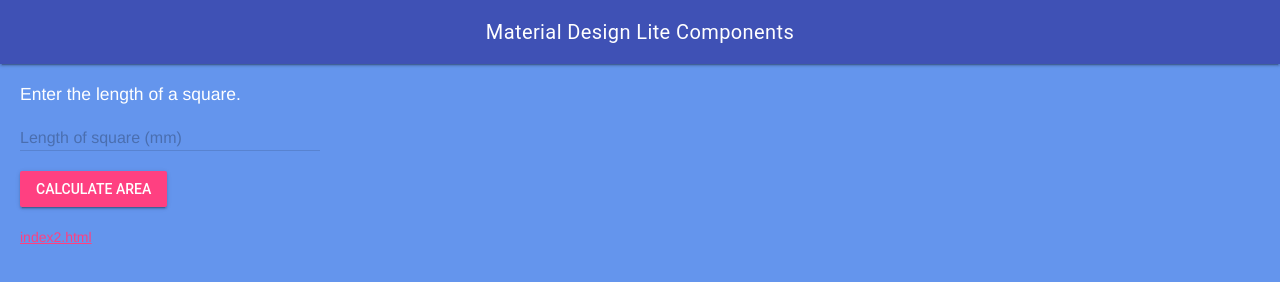
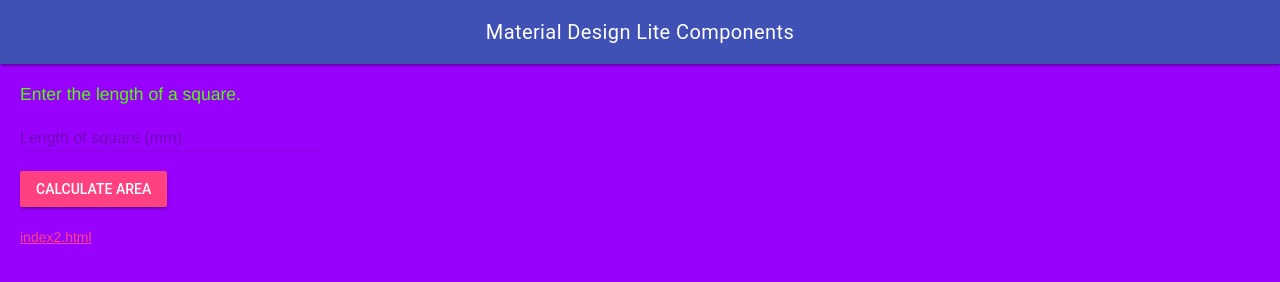
Before and after one commit to MTHS-ICD2O-1-2023/ICD2O-Unit-1-05-nathan-desilva, a plain HTML site: page index2.html in a window 1280 px wide. Drawn offline with nearby package versions, Linux system fonts and the light colour scheme.

Commit message:
Added correct style2.css file and changed colour

```diff
--- a/index2.html
+++ b/index2.html
@@ -9,7 +9,7 @@
   <meta name="viewport" content="width=device-width, initial-scale=1.0" />
   <link rel="stylesheet" href="https://fonts.googleapis.com/icon?family=Material+Icons" />
   <link rel="stylesheet" href="https://code.getmdl.io/1.3.0/material.indigo-pink.min.css" />
-  <link rel="stylesheet" href="./css/style.css" />
+  <link rel="stylesheet" href="./css/style2.css" />
   <title>My first webpage, with proper style</title>
 </head>
 <body>
```
Also changed, not shown: css/style2.css (renamed from css/stye2.css).
